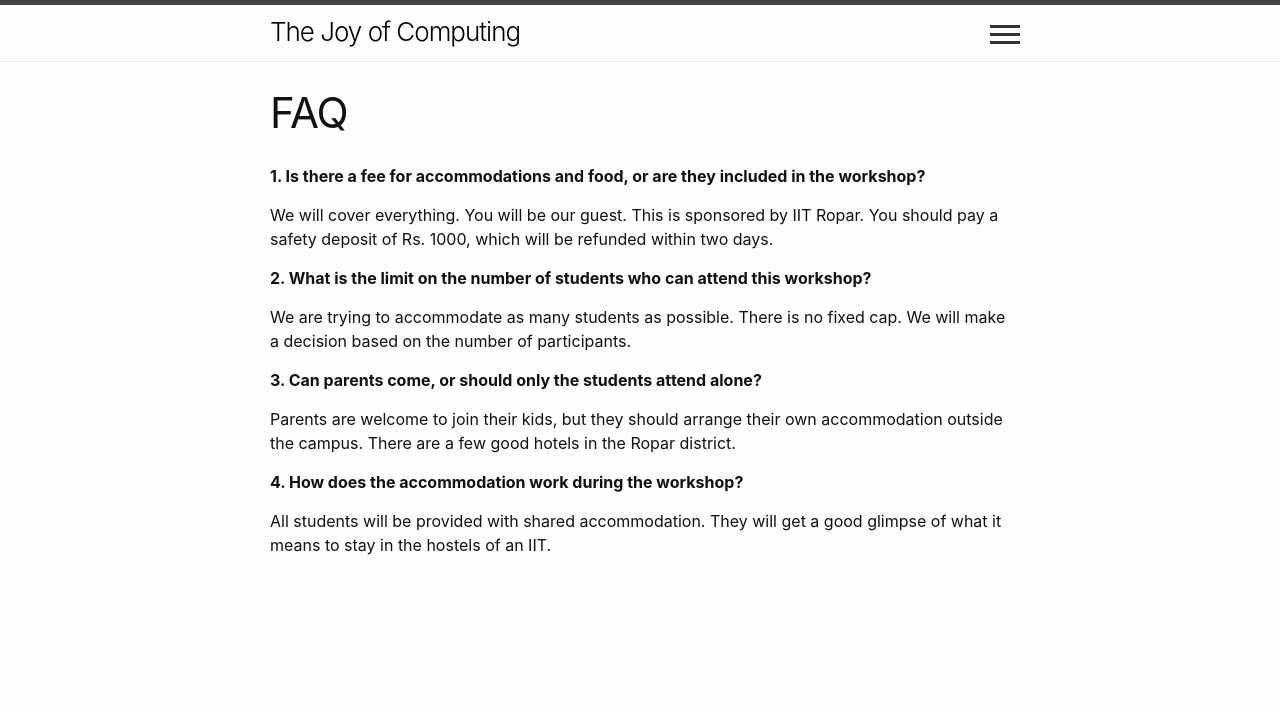
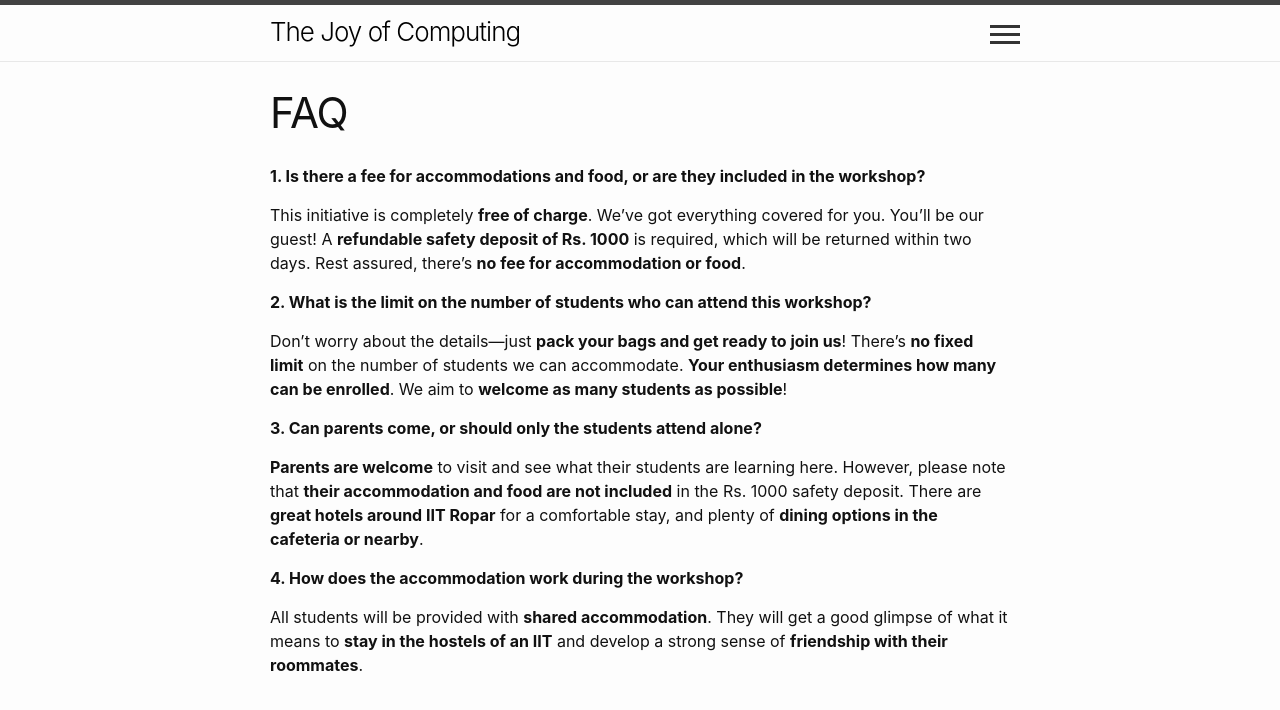
Before and after one commit to sudarshansudarshan/swagatam, a Jekyll site: the page built from Faq.md, in a window 1280 px wide. Shown: the top 710 px of the page. Built offline with Jekyll 4.4.1, drawn with Linux system fonts in a browser that asks for light colours.

Commit message:
Update Faq.md

```diff
--- a/Faq.md
+++ b/Faq.md
@@ -7,16 +7,16 @@ order: 2
 
 **1. Is there a fee for accommodations and food, or are they included in the workshop?**
 
-We will cover everything. You will be our guest. This is sponsored by IIT Ropar. You should pay a safety deposit of Rs. 1000, which will be refunded within two days.
+This initiative is completely **free of charge**. We've got everything covered for you. You'll be our guest! A **refundable safety deposit of Rs. 1000** is required, which will be returned within two days. Rest assured, there's **no fee for accommodation or food**.
 
 **2. What is the limit on the number of students who can attend this workshop?**
 
-We are trying to accommodate as many students as possible. There is no fixed cap. We will make a decision based on the number of participants.
+Don't worry about the details—just **pack your bags and get ready to join us**! There's **no fixed limit** on the number of students we can accommodate. **Your enthusiasm determines how many can be enrolled**. We aim to **welcome as many students as possible**!
 
 **3. Can parents come, or should only the students attend alone?**
 
-Parents are welcome to join their kids, but they should arrange their own accommodation outside the campus. There are a few good hotels in the Ropar district.
+**Parents are welcome** to visit and see what their students are learning here. However, please note that **their accommodation and food are not included** in the Rs. 1000 safety deposit. There are **great hotels around IIT Ropar** for a comfortable stay, and plenty of **dining options in the cafeteria or nearby**.
 
 **4. How does the accommodation work during the workshop?**
 
-All students will be provided with shared accommodation. They will get a good glimpse of what it means to stay in the hostels of an IIT.
+All students will be provided with **shared accommodation**. They will get a good glimpse of what it means to **stay in the hostels of an IIT** and develop a strong sense of **friendship with their roommates**.
```
